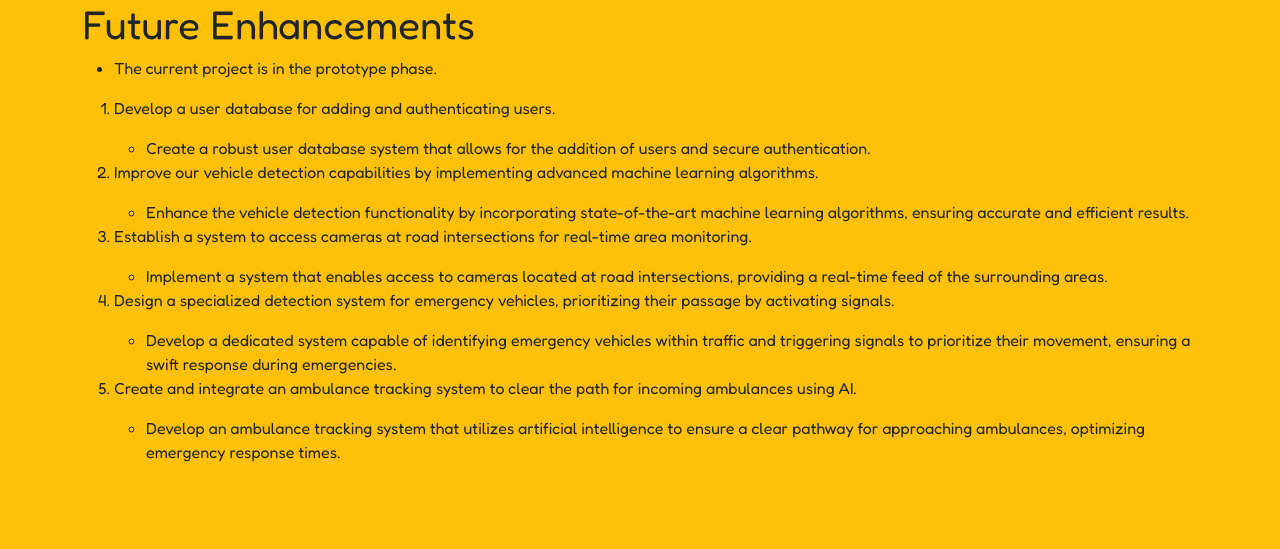
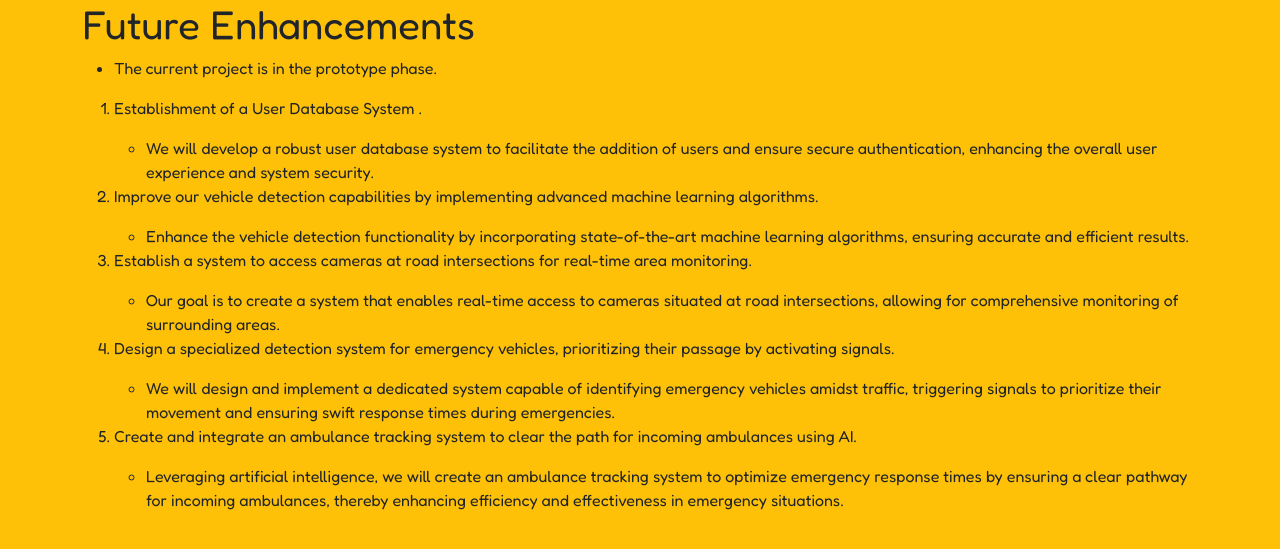
Before and after one commit to EdwinRodger/Smart-Traffic-System, a Flask app: page /future-enhancements in a window 1280 px wide. Shown: the part 80-629 px from the top of the page. Run offline with Flask 3, Linux system fonts and the light colour scheme.

```diff
--- a/templates/future-enhancements.html
+++ b/templates/future-enhancements.html
@@ -11,10 +11,9 @@
         </ul>
         <ol>
             <li>
-                <p>Develop a user database for adding and authenticating users. </p>
+                <p>Establishment of a User Database System .</p>
                 <ul>
-                    <li>Create a robust user database system that allows for the addition of users and secure
-                        authentication.</li>
+                    <li>We will develop a robust user database system to facilitate the addition of users and ensure secure authentication, enhancing the overall user experience and system security.</li>
                 </ul>
             </li>
             <li>
@@ -27,16 +26,14 @@
             <li>
                 <p>Establish a system to access cameras at road intersections for real-time area monitoring. </p>
                 <ul>
-                    <li>Implement a system that enables access to cameras located at road intersections, providing a
-                        real-time feed of the surrounding areas.</li>
+                    <li>Our goal is to create a system that enables real-time access to cameras situated at road intersections, allowing for comprehensive monitoring of surrounding areas.</li>
                 </ul>
             </li>
             <li>
                 <p>Design a specialized detection system for emergency vehicles, prioritizing their passage by
                     activating signals. </p>
                 <ul>
-                    <li>Develop a dedicated system capable of identifying emergency vehicles within traffic and
-                        triggering signals to prioritize their movement, ensuring a swift response during emergencies.
+                    <li>We will design and implement a dedicated system capable of identifying emergency vehicles amidst traffic, triggering signals to prioritize their movement and ensuring swift response times during emergencies.
                     </li>
                 </ul>
             </li>
@@ -44,8 +41,7 @@
                 <p>Create and integrate an ambulance tracking system to clear the path for incoming ambulances using AI.
                 </p>
                 <ul>
-                    <li>Develop an ambulance tracking system that utilizes artificial intelligence to ensure a clear
-                        pathway for approaching ambulances, optimizing emergency response times.</li>
+                    <li>Leveraging artificial intelligence, we will create an ambulance tracking system to optimize emergency response times by ensuring a clear pathway for incoming ambulances, thereby enhancing efficiency and effectiveness in emergency situations.</li>
                 </ul>
             </li>
         </ol>
```
